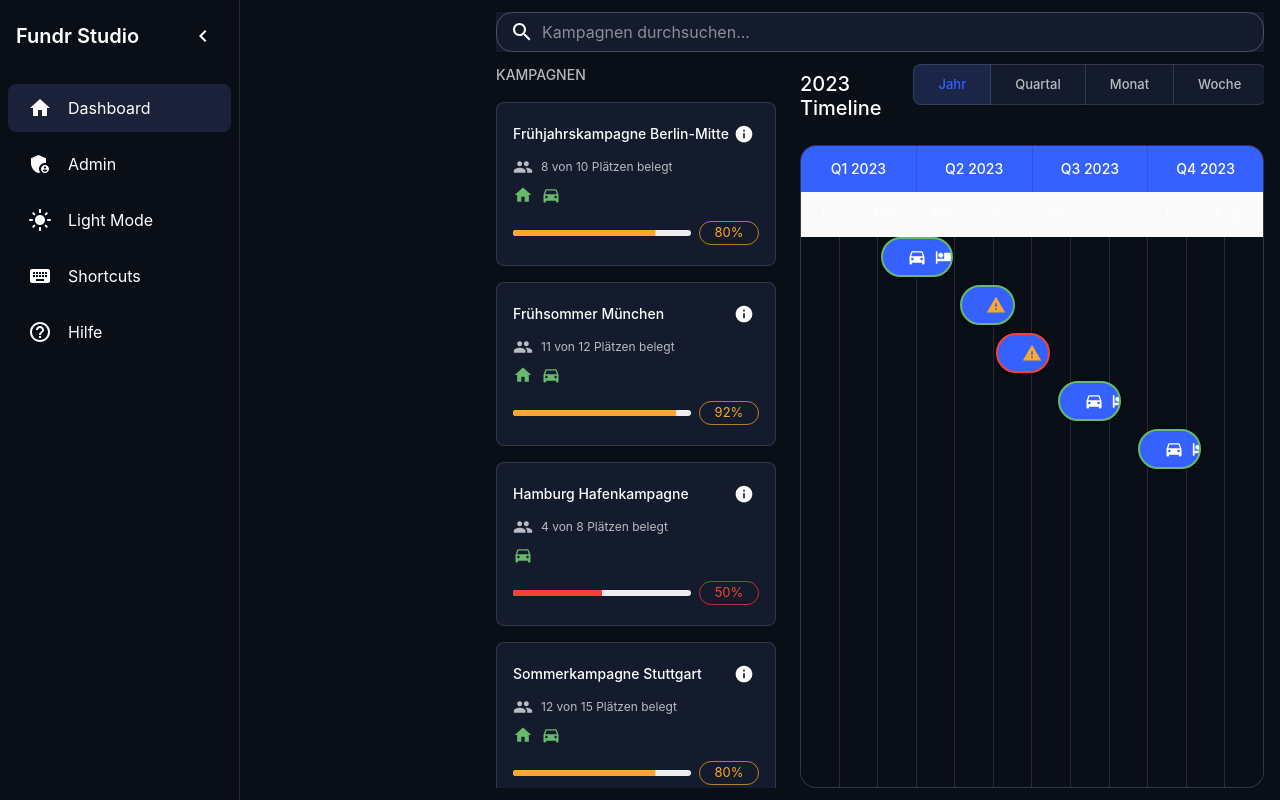
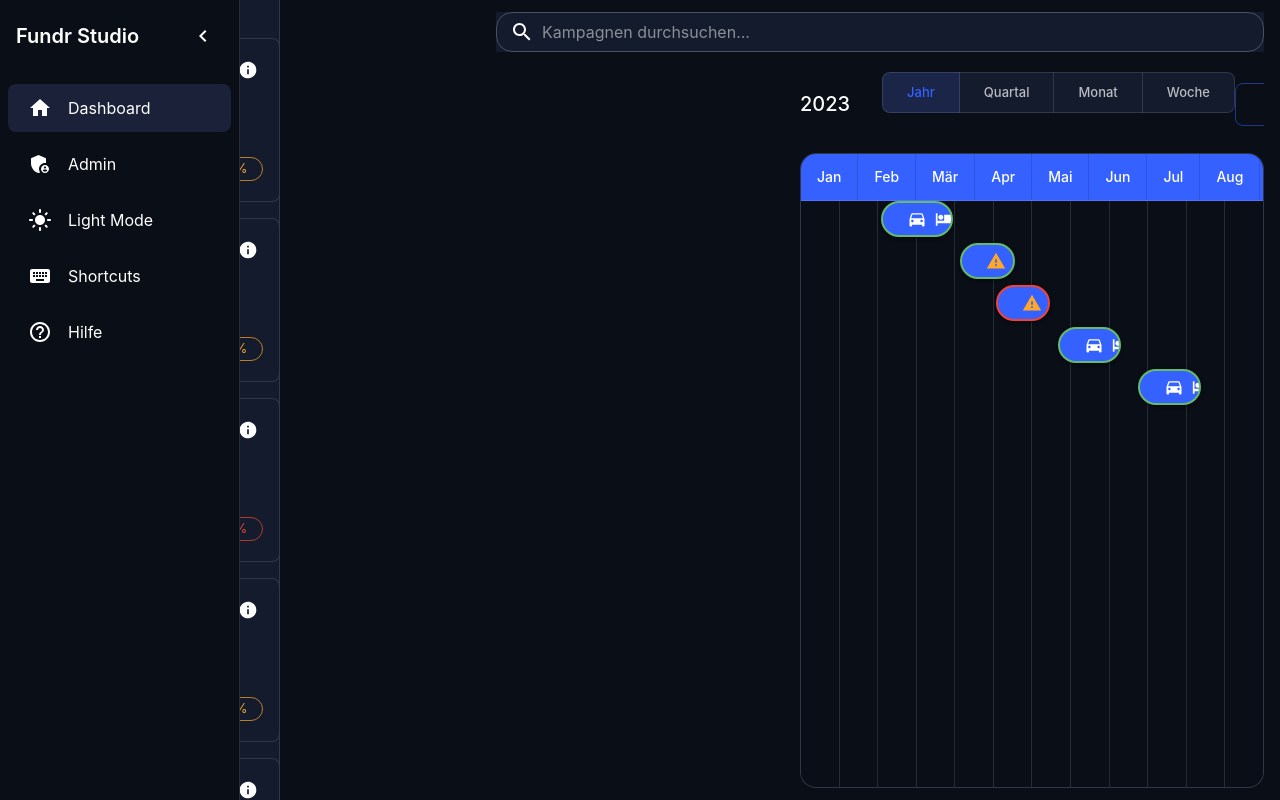
Before and after one commit to TIHAPIO/fundraiser-planner, a React app: page / in a window 1280 px wide. Built offline with nearby package versions, Linux system fonts and the light colour scheme.

Commit message:
refactor: Improve timeline design and fix sidebar positioning

```diff
--- a/src/components/CalendarView.js
+++ b/src/components/CalendarView.js
@@ -104,172 +104,103 @@ const CalendarView = ({ campaigns = [], onError }) => {
         }
         break;
       default:
-        // Default case - no action needed
         break;
     }
   };
 
   const months = [
-    'Jan', 'Feb', 'Mar', 'Apr', 'Mai', 'Jun',
+    'Januar', 'Februar', 'März', 'April', 'Mai', 'Juni',
+    'Juli', 'August', 'September', 'Oktober', 'November', 'Dezember'
+  ];
+
+  const monthsShort = [
+    'Jan', 'Feb', 'Mär', 'Apr', 'Mai', 'Jun',
     'Jul', 'Aug', 'Sep', 'Okt', 'Nov', 'Dez'
   ];
 
-  const quarters = [
-    { label: `Q1 ${currentYear}`, months: [0, 1, 2] },
-    { label: `Q2 ${currentYear}`, months: [3, 4, 5] },
-    { label: `Q3 ${currentYear}`, months: [6, 7, 8] },
-    { label: `Q4 ${currentYear}`, months: [9, 10, 11] },
-  ];
-
-  const getWeekDays = (year, week) => {
-    const firstDayOfYear = new Date(year, 0, 1);
-    const daysToFirstMonday = (8 - firstDayOfYear.getDay()) % 7;
-    const firstMonday = new Date(year, 0, 1 + daysToFirstMonday);
-    const startDate = new Date(firstMonday);
-    startDate.setDate(startDate.getDate() + (week - 1) * 7);
-
-    const days = [];
-    for (let i = 0; i < 7; i++) {
-      const date = new Date(startDate);
-      date.setDate(date.getDate() + i);
-      days.push(date.getDate() + '. ' + months[date.getMonth()]);
-    }
-    return days;
-  };
-
   const getTimelineHeaders = () => {
-    const commonHeaderStyles = {
+    const headerStyles = {
+      display: 'flex',
+      borderBottom: `1px solid ${theme.palette.divider}`,
+      bgcolor: theme.palette.primary.main,
+      color: theme.palette.primary.contrastText,
+      '& > div': {
         py: 1.5,
         px: 2,
         textAlign: 'center',
         typography: 'subtitle2',
         fontWeight: 500,
-      color: theme.palette.primary.contrastText,
-    };
-
-    const commonSubHeaderStyles = {
-      py: 1.5,
-      px: 2,
-      textAlign: 'center',
-      typography: 'body2',
-      color: theme.palette.text.secondary,
-      bgcolor: theme.palette.grey[50],
-      borderBottom: `1px solid ${theme.palette.divider}`,
+        flex: 1,
+        borderRight: `1px solid ${theme.palette.primary.dark}`,
+        '&:last-child': {
+          borderRight: 'none',
+        },
+      },
     };
 
     switch (timeUnit) {
       case 'year':
         return (
-          <>
-            <Box sx={{ display: 'flex', bgcolor: theme.palette.primary.main }}>
-              {quarters.map((quarter, index) => (
-                <Box
-                  key={index}
-                  sx={{
-                    ...commonHeaderStyles,
-                    flex: 1,
-                    borderRight: index < 3 ? `1px solid ${theme.palette.primary.dark}` : 'none',
-                  }}
-                >
-                  {quarter.label}
+          <Box sx={headerStyles}>
+            {months.map((month, index) => (
+              <Box key={index}>
+                {monthsShort[index]}
               </Box>
             ))}
           </Box>
-            <Box sx={{ display: 'flex' }}>
-              {months.map((month, index) => (
-                <Box
-                  key={index}
-                  sx={{
-                    ...commonSubHeaderStyles,
-                    flex: 1,
-                    borderRight: index < 11 ? `1px solid ${theme.palette.divider}` : 'none',
-                  }}
-                >
-                  {month}
-                </Box>
-              ))}
-            </Box>
-          </>
         );
 
-      case 'quarter':
-        const quarterMonths = quarters[currentQuarter].months;
+      case 'quarter': {
+        const quarterMonths = [
+          currentQuarter * 3,
+          currentQuarter * 3 + 1,
+          currentQuarter * 3 + 2
+        ];
         return (
-          <>
-            <Box sx={{ display: 'flex', bgcolor: theme.palette.primary.main }}>
-              <Box sx={{ ...commonHeaderStyles, flex: 1 }}>
-                {`${quarters[currentQuarter].label}`}
-              </Box>
-            </Box>
-            <Box sx={{ display: 'flex' }}>
+          <Box sx={headerStyles}>
             {quarterMonths.map((monthIndex) => (
-                <Box
-                  key={monthIndex}
-                  sx={{
-                    ...commonSubHeaderStyles,
-                    flex: 1,
-                    borderRight: monthIndex < quarterMonths[quarterMonths.length - 1] ? `1px solid ${theme.palette.divider}` : 'none',
-                  }}
-                >
+              <Box key={monthIndex}>
                 {months[monthIndex]}
               </Box>
             ))}
           </Box>
-          </>
         );
+      }
 
-      case 'month':
+      case 'month': {
         const daysInMonth = new Date(currentYear, currentMonth + 1, 0).getDate();
         const weeks = Math.ceil(daysInMonth / 7);
         return (
-          <>
-            <Box sx={{ display: 'flex', bgcolor: theme.palette.primary.main }}>
-              <Box sx={{ ...commonHeaderStyles, flex: 1 }}>
-                {`${months[currentMonth]} ${currentYear}`}
+          <Box sx={headerStyles}>
+            {Array.from({ length: weeks }).map((_, index) => {
+              const weekStart = index * 7 + 1;
+              const weekEnd = Math.min(weekStart + 6, daysInMonth);
+              return (
+                <Box key={index}>
+                  {`${weekStart}. - ${weekEnd}. ${months[currentMonth]}`}
                 </Box>
+              );
+            })}
           </Box>
-            <Box sx={{ display: 'flex' }}>
-              {Array.from({ length: weeks }).map((_, index) => (
-                <Box
-                  key={index}
-                  sx={{
-                    ...commonSubHeaderStyles,
-                    flex: 1,
-                    borderRight: index < weeks - 1 ? `1px solid ${theme.palette.divider}` : 'none',
-                  }}
-                >
-                  {`KW ${Math.ceil((new Date(currentYear, currentMonth, index * 7 + 1).getTime() - new Date(currentYear, 0, 1).getTime()) / (7 * 24 * 60 * 60 * 1000))}`}
+        );
+      }
+
+      case 'week': {
+        const weekStart = new Date(currentYear, 0, 1 + (currentWeek - 1) * 7);
+        return (
+          <Box sx={headerStyles}>
+            {Array.from({ length: 7 }).map((_, index) => {
+              const day = new Date(weekStart);
+              day.setDate(weekStart.getDate() + index);
+              return (
+                <Box key={index}>
+                  {`${day.getDate()}. ${monthsShort[day.getMonth()]}`}
                 </Box>
-              ))}
+              );
+            })}
           </Box>
-          </>
         );
-
-      case 'week':
-        const weekDays = getWeekDays(currentYear, currentWeek);
-        return (
-          <>
-            <Box sx={{ display: 'flex', bgcolor: theme.palette.primary.main }}>
-              <Box sx={{ ...commonHeaderStyles, flex: 1 }}>
-                {`KW ${currentWeek}, ${currentYear}`}
-              </Box>
-            </Box>
-            <Box sx={{ display: 'flex' }}>
-              {weekDays.map((day, index) => (
-                <Box
-                  key={index}
-                  sx={{
-                    ...commonSubHeaderStyles,
-                    flex: 1,
-                    borderRight: index < 6 ? `1px solid ${theme.palette.divider}` : 'none',
-                  }}
-                >
-                  {day}
-                </Box>
-              ))}
-            </Box>
-          </>
-        );
+      }
 
       default:
         return null;
@@ -399,12 +330,14 @@ const CalendarView = ({ campaigns = [], onError }) => {
       position: 'relative',
     }}>
       <Box sx={{
-        position: 'absolute',
+        position: 'fixed',
         left: 0,
         top: 0,
         bottom: 0,
         width: 280,
         zIndex: 2,
+        bgcolor: theme.palette.background.paper,
+        borderRight: `1px solid ${theme.palette.divider}`,
       }}>
         <CampaignSidebar
           campaigns={sortedCampaigns}
@@ -420,17 +353,25 @@ const CalendarView = ({ campaigns = [], onError }) => {
         pl: 3,
         overflow: 'hidden',
       }}>
-        <Box sx={{ display: 'flex', alignItems: 'center', mb: 2, justifyContent: 'space-between' }}>
-          <Box sx={{ display: 'flex', alignItems: 'center' }}>
+        <Box sx={{
+          display: 'flex',
+          alignItems: 'center',
+          justifyContent: 'space-between',
+          mb: 2,
+          mt: 1,
+        }}>
+          <Box sx={{ display: 'flex', alignItems: 'center', gap: 4 }}>
             <Typography
               variant="h4"
               sx={{
                 color: theme.palette.text.primary,
                 fontWeight: 500,
-                mr: 4,
               }}
             >
-              {currentYear} Timeline
+              {timeUnit === 'year' ? currentYear :
+               timeUnit === 'quarter' ? `Q${currentQuarter + 1} ${currentYear}` :
+               timeUnit === 'month' ? `${months[currentMonth]} ${currentYear}` :
+               `KW ${currentWeek}, ${currentYear}`}
             </Typography>
             <TimeUnitSelector value={timeUnit} onChange={handleTimeUnitChange} />
           </Box>
@@ -466,9 +407,7 @@ const CalendarView = ({ campaigns = [], onError }) => {
           }}
         >
           {/* Headers */}
-          <Box>
           {getTimelineHeaders()}
-          </Box>
 
           {/* Timeline Content */}
           <Box
@@ -490,7 +429,7 @@ const CalendarView = ({ campaigns = [], onError }) => {
               minWidth: '100%',
               width: 'fit-content',
               px: 4,
-              pt: 3,
+              pt: 2,
             }}>
               {/* Grid Lines */}
               <Box
@@ -545,12 +484,12 @@ const CalendarView = ({ campaigns = [], onError }) => {
                           sx={{
                             position: 'absolute',
                             ...position,
-                            top: index * 48,
-                            height: 40,
+                            top: index * 42,
+                            height: 36,
                             display: 'flex',
                             alignItems: 'center',
                             px: 2,
-                            borderRadius: '20px',
+                            borderRadius: '18px',
                             bgcolor: isSelected ? theme.palette.primary.dark : theme.palette.primary.main,
                             color: theme.palette.primary.contrastText,
                             boxShadow: isSelected ? theme.shadows[4] : theme.shadows[2],
```
Lines whose indentation alone changed are shown as unchanged.
